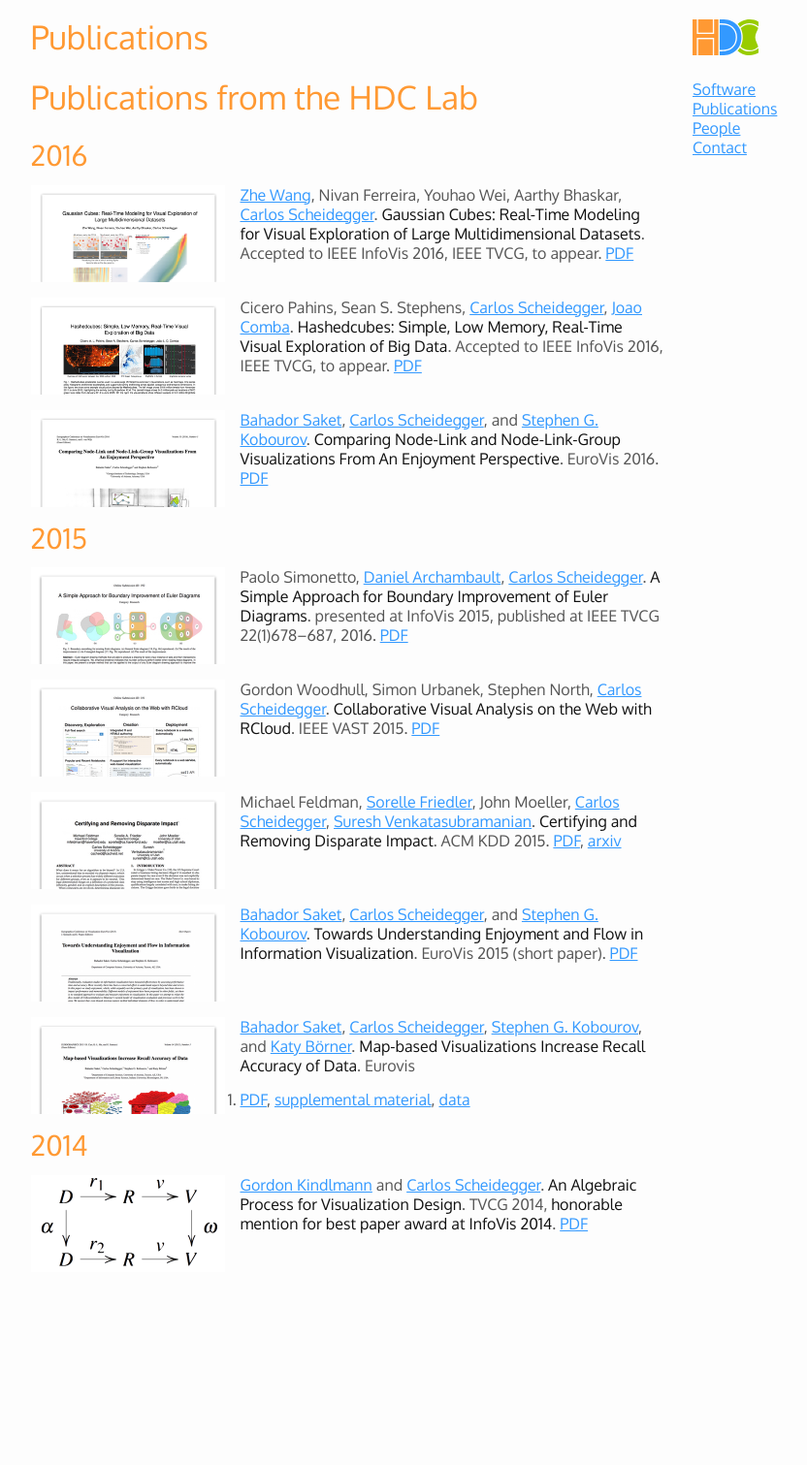
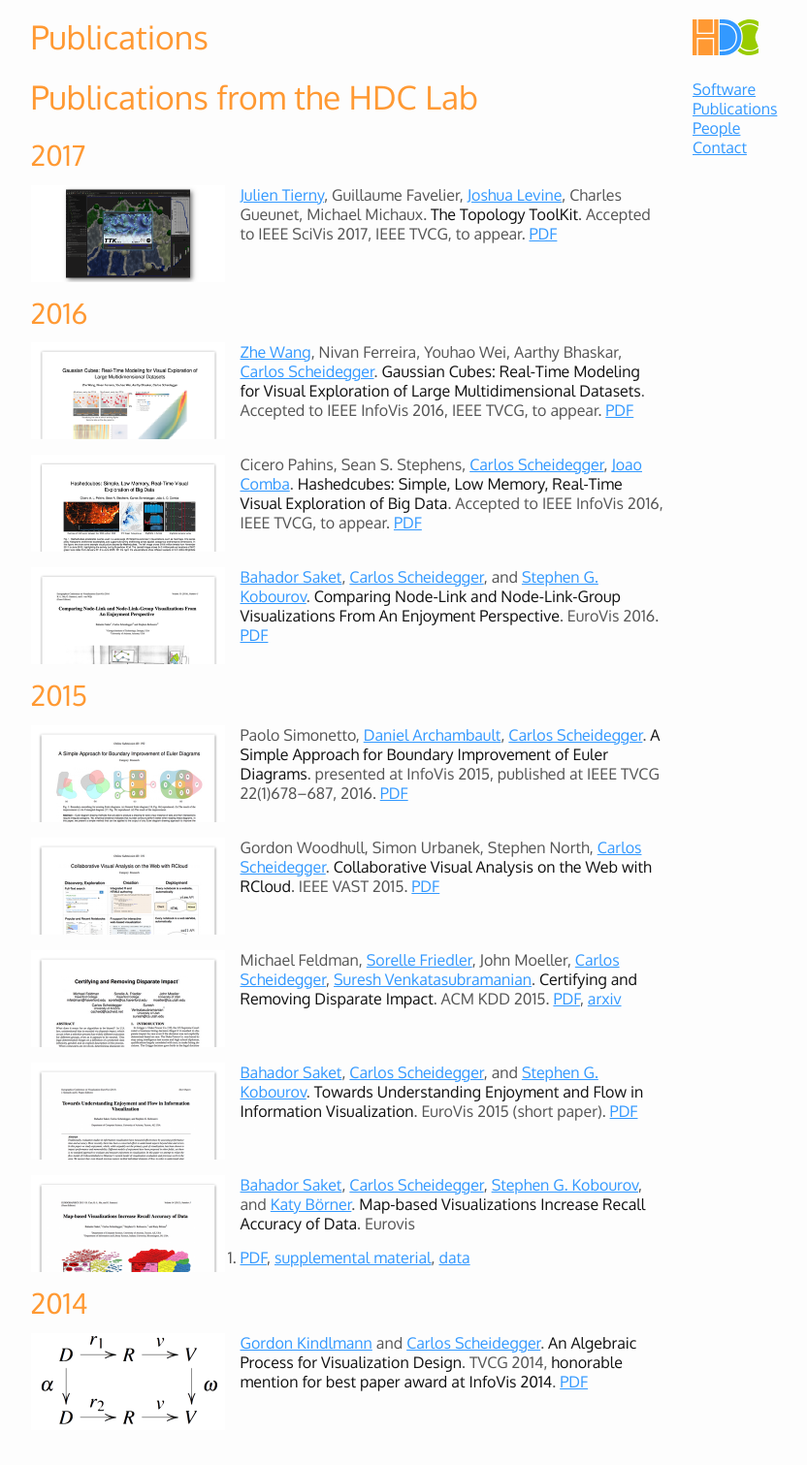
Before and after one commit to hdc-arizona/hdc-arizona.github.io, a Jekyll site: the page built from publications.md, in a window 1280 px wide. Shown: the whole page at 97% size, without its empty margins (136-968 px from the left). Built offline with Jekyll 4.4.1, drawn with Linux system fonts in a browser that asks for light colours; before the commit the page ends 1348 px from its top, so only the background shows below that.

Commit message:
adding TTK publication info

```diff
--- a/publications.md
+++ b/publications.md
@@ -4,6 +4,14 @@ title: Publications
 ---
 
 # Publications from the HDC Lab
+
+## 2017
+
+[<img class="pubthumb" src="papers/thumbs/scivis_2017_ttk.png">](papers/scivis_2017_ttk.pdf) [Julien Tierny](http://www-pequan.lip6.fr/~tierny/), Guillaume Favelier, [Joshua Levine](https://jalevine.bitbucket.io/), Charles Gueunet, Michael Michaux. **The Topology ToolKit**. Accepted to IEEE SciVis 2017, IEEE TVCG, to appear. [PDF](papers/infovis_2016_gaussian.pdf)
+
+<div class="pubdiv"></div>
+
+
 
 ## 2016
 
@@ -18,6 +26,8 @@ title: Publications
 [<img class="pubthumb" src="papers/thumbs/eurovis_2016_comparing.png">](papers/eurovis_2016_comparing.pdf) [Bahador Saket](http://bahadorsaket.com), [Carlos Scheidegger](http://cscheid.net), and [Stephen G. Kobourov](http://www.cs.arizona.edu/~kobourov). **Comparing Node-Link and Node-Link-Group Visualizations From An Enjoyment Perspective**. EuroVis 2016. [PDF](papers/eurovis_2016_comparing.pdf)
 
 <div class="pubdiv"></div>
+
+
 
 ## 2015
 
@@ -53,6 +63,8 @@ Data**. Eurovis
 
 <div class="pubdiv"></div>
 
+
+
 ## 2014
 
 [<img class="pubthumb" src="papers/thumbs/vis_2014_algebraic.png">](papers/infovis_2014_algebraic.pdf) [Gordon Kindlmann](http://www.cs.uchicago.edu/~glk) and
```
Also changed, not shown: papers/thumbs/scivis_2017_ttk.png (added), papers/thumbs/tierny_vis17_mini7.png (added), 1 other file.
